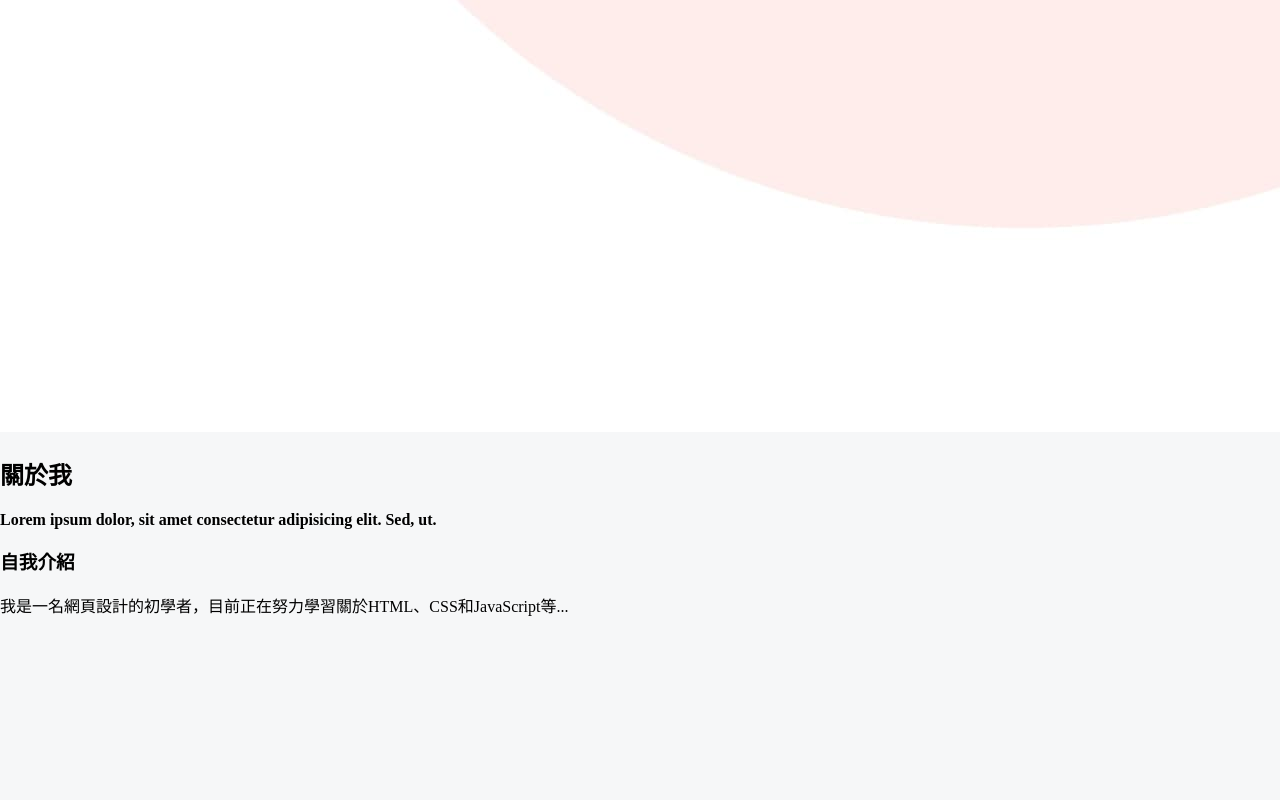
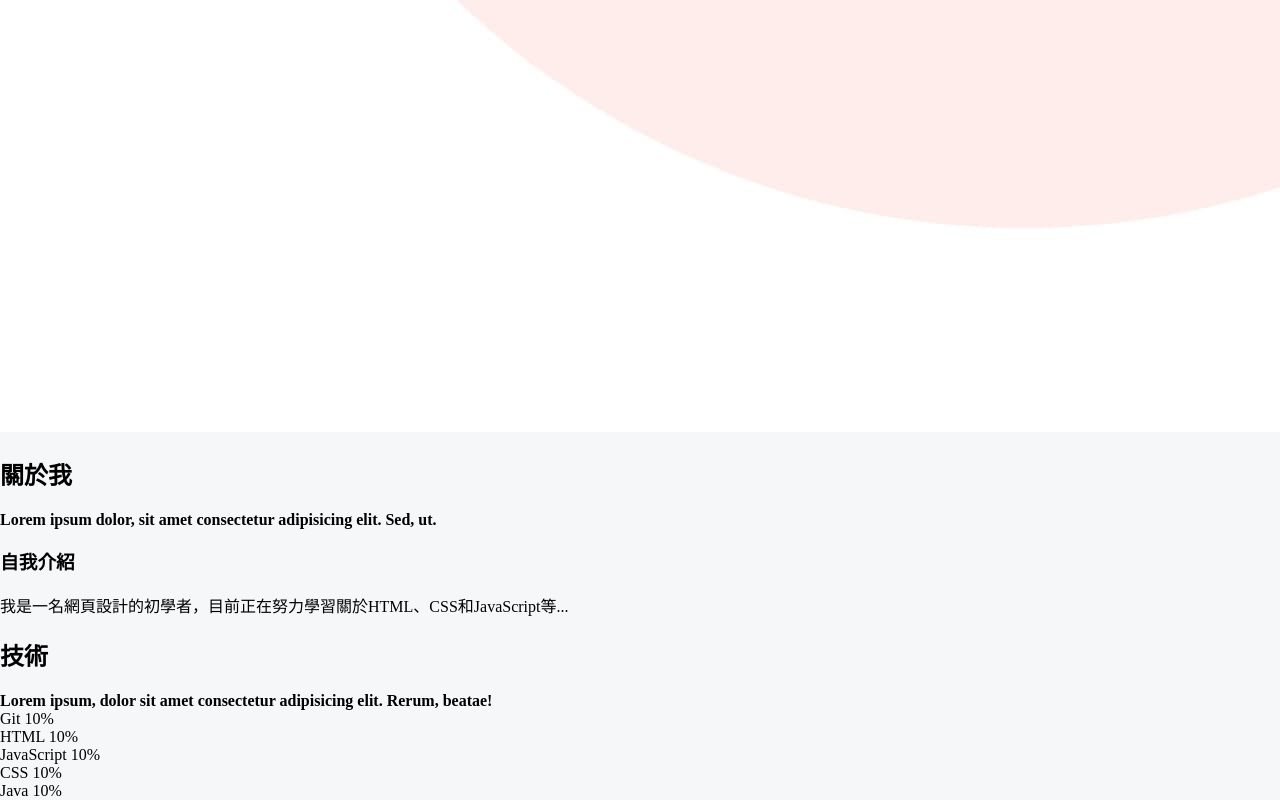
Before and after one commit to judylin1007/mcu-114-1-web-14131704-final, a plain HTML site: page src/index.html in a window 1280 px wide. Shown: the part 1909-2709 px from the top of the page. Before the commit the page ends 2526 px from the top, so only its background shows below. Drawn offline with Linux system fonts and the light colour scheme.

Commit message:
feat: 實作技術 (Skills) 區塊與進度條結構

```diff
--- a/src/index.html
+++ b/src/index.html
@@ -71,7 +71,64 @@
             </div>
           </div>
         </div>
-        <div id="skills" class="page"></div>
+        <div id="skills" class="page">
+          <div class="title">
+            <h2>技術</h2>
+            <strong
+              >Lorem ipsum, dolor sit amet consectetur adipisicing elit. Rerum,
+              beatae!</strong
+            >
+          </div>
+          <div class="content">
+            <div class="skills">
+              <div class="item">
+                <span class="skill">
+                  <span>Git</span>
+                  <span>10%</span>
+                </span>
+                <div class="progress">
+                  <div class="progress-bar" style="width: 10%"></div>
+                </div>
+              </div>
+              <div class="item">
+                <span class="skill">
+                  <span>HTML</span>
+                  <span>10%</span>
+                </span>
+                <div class="progress">
+                  <div class="progress-bar" style="width: 10%"></div>
+                </div>
+              </div>
+              <div class="item">
+                <span class="skill">
+                  <span>JavaScript</span>
+                  <span>10%</span>
+                </span>
+                <div class="progress">
+                  <div class="progress-bar" style="width: 10%"></div>
+                </div>
+              </div>
+              <div class="item">
+                <span class="skill">
+                  <span>CSS</span>
+                  <span>10%</span>
+                </span>
+                <div class="progress">
+                  <div class="progress-bar" style="width: 10%"></div>
+                </div>
+              </div>
+              <div class="item">
+                <span class="skill">
+                  <span>Java</span>
+                  <span>10%</span>
+                </span>
+                <div class="progress">
+                  <div class="progress-bar" style="width: 10%"></div>
+                </div>
+              </div>
+            </div>
+          </div>
+        </div>
         <div id="portfolio" class="page"></div>
       </main>
     </section>
```
